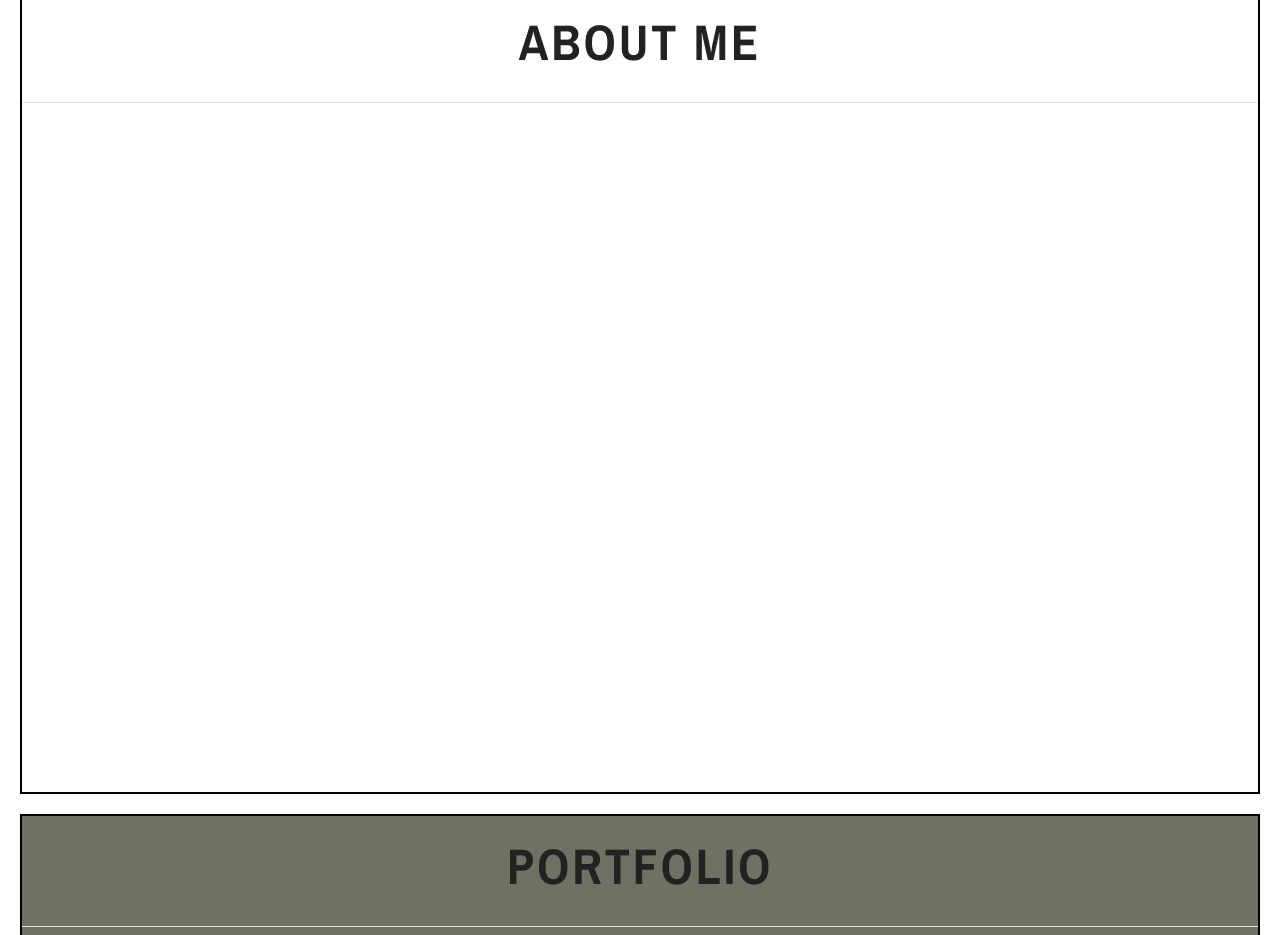
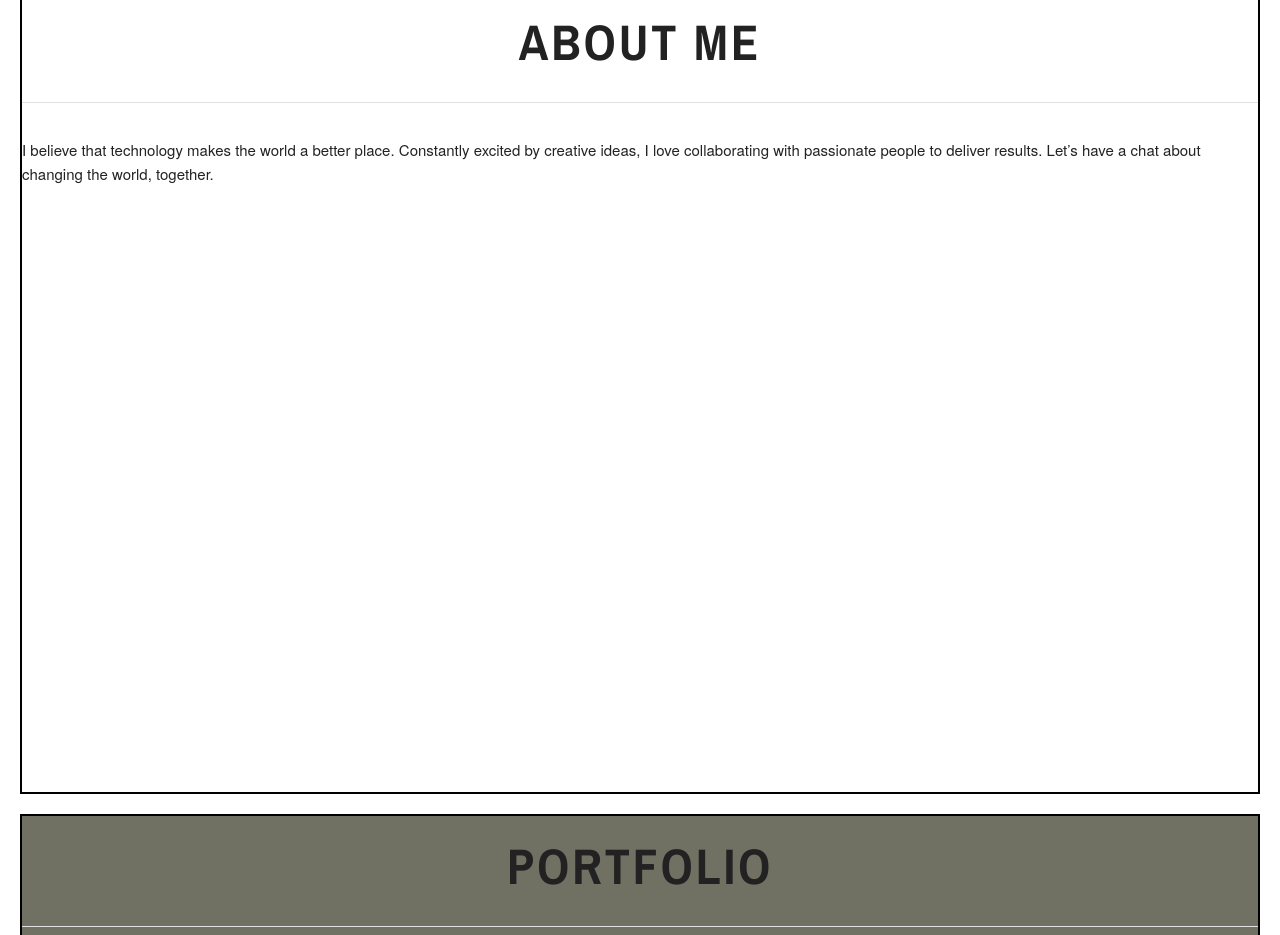
Before and after one commit to giftofjehovah/portfolio, a React (Create React App) app: page / in a window 1280 px wide. Shown: the part 780-1715 px from the top of the page. Built offline with nearby package versions, Linux system fonts and the light colour scheme.

Commit message:
added about me copy

```diff
--- a/src/About.js
+++ b/src/About.js
@@ -7,6 +7,7 @@ class About extends Component {
       <div className="About-panel" id="about">
         <h1 className="title">About me</h1>
         <hr/>
+        <p>I believe that technology makes the world a better place. Constantly excited by creative ideas, I love collaborating with passionate people to deliver results. Let’s have a chat about changing the world, together.</p>
       </div>
     )
   }
```
